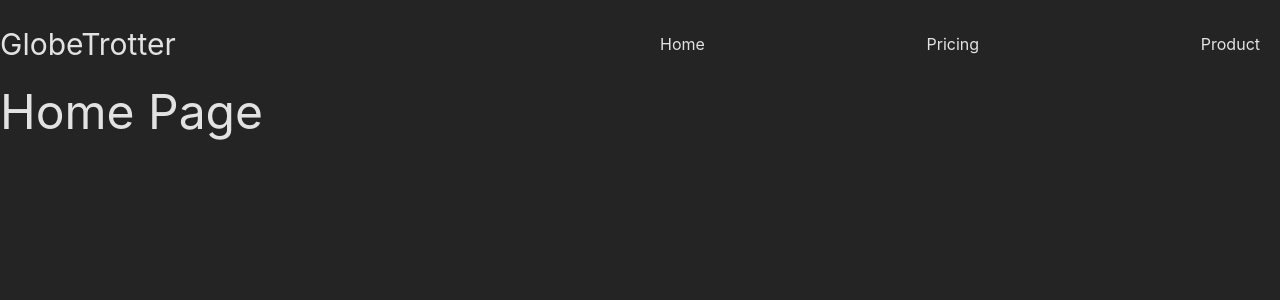
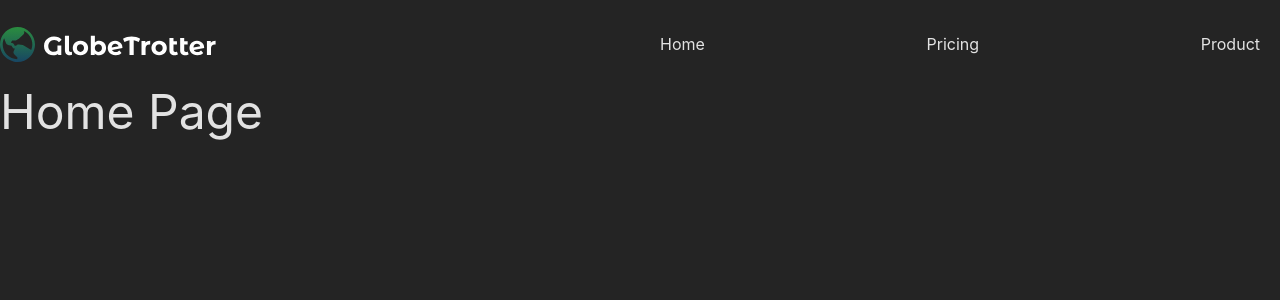
Before and after one commit to cedekpoole/globe-trotter, a React (Vite) app: page / in a window 1280 px wide. Shown: the top 300 px of the page. Built offline with nearby package versions, Linux system fonts and the light colour scheme.

Commit message:
add logo to page nav

```diff
--- a/src/components/PageNav.jsx
+++ b/src/components/PageNav.jsx
@@ -1,9 +1,10 @@
 import { NavLink } from "react-router-dom";
+import logo from "../assets/GlobeTrotter.svg";
 
 function PageNav() {
   return (
     <nav className="flex justify-between items-center py-3">
-      <h1 className="text-3xl">GlobeTrotter</h1>
+      <img src={logo} />
       <ul className="flex w-1/2 justify-between p-5">
         <li>
           <NavLink to="/">Home</NavLink>
```
